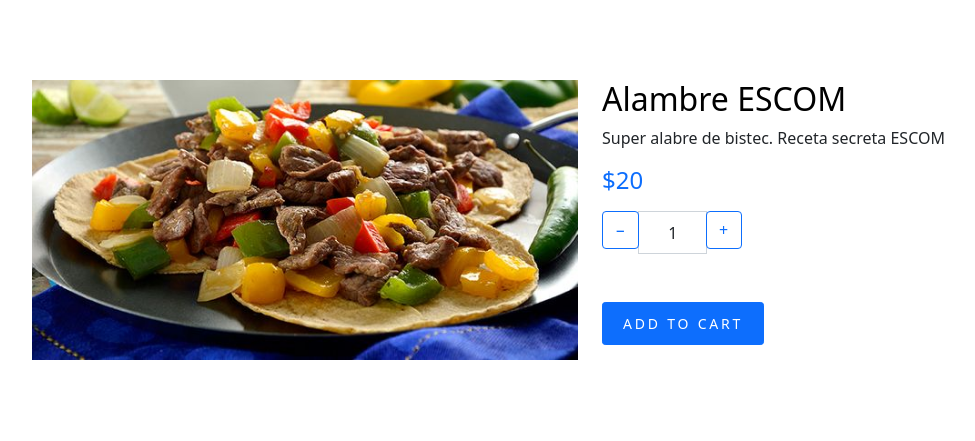
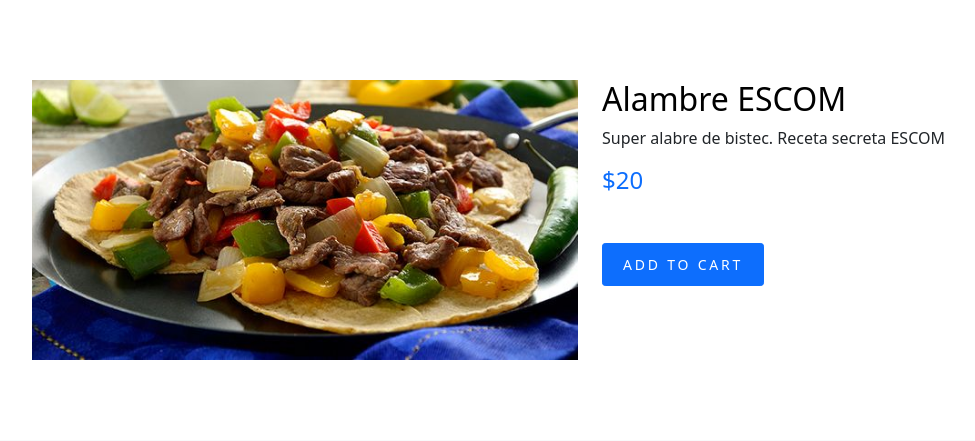
Before and after one commit to RubioHaro/ESCOM.Cafe, a PHP site: page /public/user/shop-single.php?id=105 in a window 1280 px wide. Shown: the part 59-500 px from the top of the page, without its empty margins (50-1025 px from the left). Run offline with PHP 8.4, Linux system fonts and the light colour scheme; data comes from the database, SQL or seed files in the repository; some web fonts are replaced.

Commit message:
Cambios detalles css
Borrado de un div para agregar o quitar producto.

```diff
--- a/index.php
+++ b/index.php
@@ -17,6 +17,7 @@
     header("Location: public/login");
     exit();
     ?>
+<!--Mensaje-->
 
 </body>
 
--- a/public/user/shop-single.php
+++ b/public/user/shop-single.php
@@ -55,7 +55,7 @@ if (isset($_GET["id"])) {
                                                 ?></strong></p>
 
             <div class="mb-5">
-              <div class="input-group mb-3" style="max-width: 140px;">
+              <!--<div class="input-group mb-3" style="max-width: 140px;">
                 <div class="input-group-prepend">
                   <button class="btn btn-outline-primary js-btn-minus" type="button">&minus;</button>
                 </div>
@@ -63,7 +63,7 @@ if (isset($_GET["id"])) {
                 <div class="input-group-append">
                   <button class="btn btn-outline-primary js-btn-plus" type="button">&plus;</button>
                 </div>
-              </div>
+              </div>-->
 
             </div>
             <p><a href="cart.php?id=<?php echo $fila[0] ?>" class="buy-now btn btn-sm btn-primary">Add To Cart</a></p>
```
